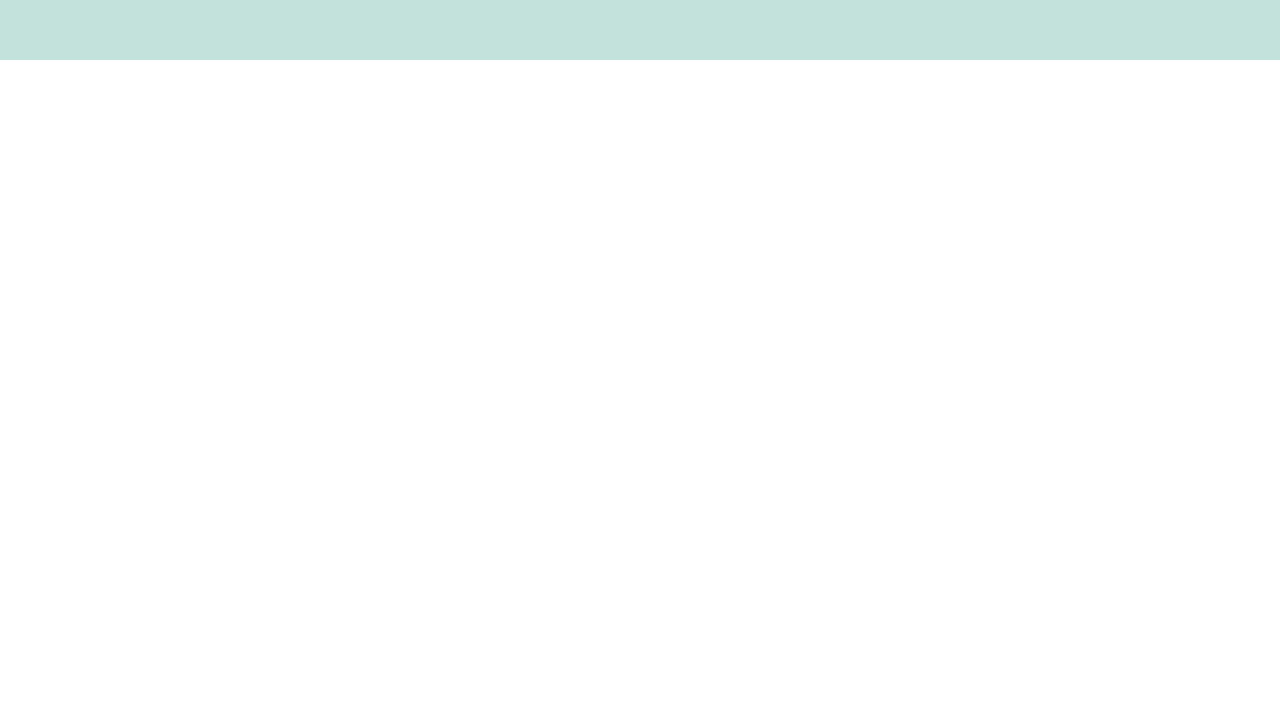
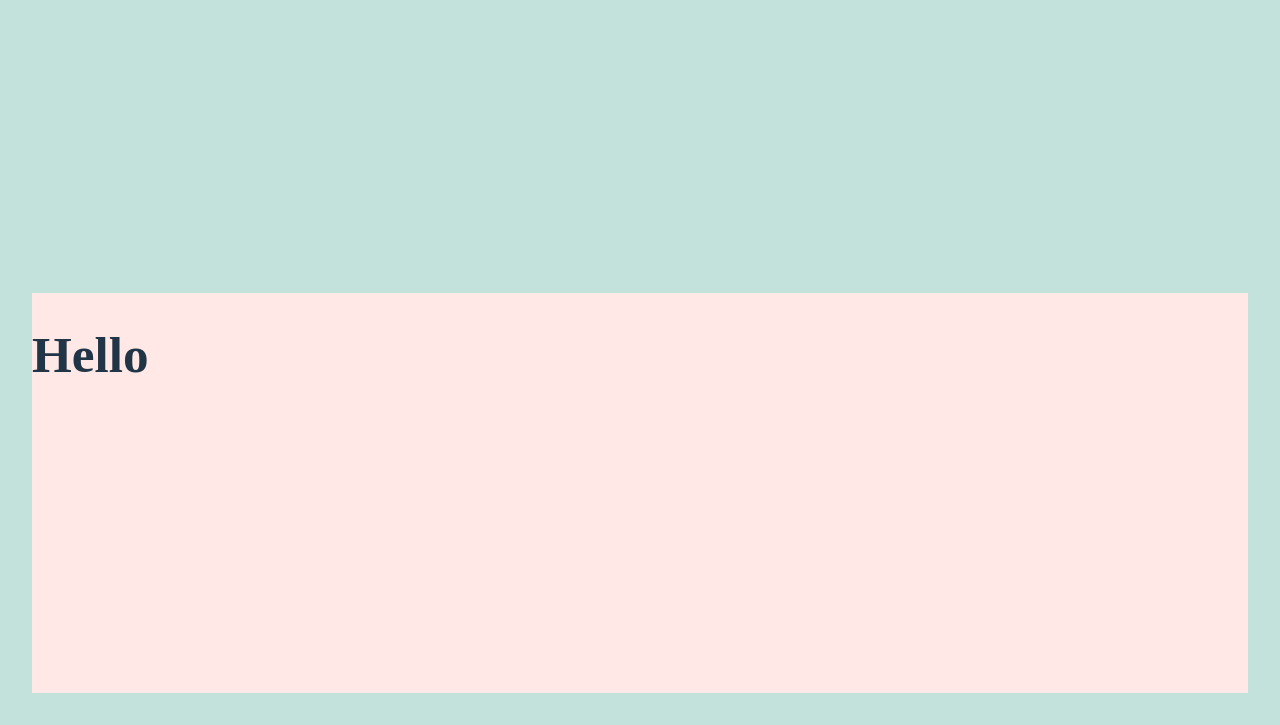
Before and after one commit to zackvalavanis/F-F-Frontend, a React (Vite) app: page / in a window 1280 px wide. Shown: the part 740-1465 px from the top of the page. Before the commit the page ends 800 px from the top, so only its background shows below. Built offline with nearby package versions, Linux system fonts and the light colour scheme.

Commit message:
added footer to the bottom of the landing page

```diff
--- a/src/screens/Footer/Footer.css
+++ b/src/screens/Footer/Footer.css
@@ -0,0 +1,6 @@
+.footer-container {
+  display: flex;
+  flex: 1;
+  background-color: #FFE8E6;
+  height: 400px;
+}
--- a/src/screens/Footer/Footer.tsx
+++ b/src/screens/Footer/Footer.tsx
@@ -1,6 +1,8 @@
+import './Footer.css'
+
 export function Footer() {
   return (
-    <div>
+    <div className='footer-container'>
       <h1>Hello</h1>
     </div>
   )
--- a/src/screens/LandingPage/LandingPage.css
+++ b/src/screens/LandingPage/LandingPage.css
@@ -0,0 +1,7 @@
+.main-container {
+  display: flex;
+  flex-direction: column;
+  min-height: 100vh;
+  font-family: 'Segoe UI', Tahoma, Geneva, Verdana, sans-serif;
+  background-color: #c3e2dc;
+}
--- a/src/screens/LandingPage/LandingPage.tsx
+++ b/src/screens/LandingPage/LandingPage.tsx
@@ -1,5 +1,7 @@
 import { useNavigate } from "react-router-dom"
 import { Header } from "../Header/Header"
+import { Footer } from "../Footer/Footer"
+import './LandingPage.css'
 
 export function LandingPage() {
   const navigate = useNavigate()
@@ -10,6 +12,10 @@ export function LandingPage() {
       <div onClick={() => navigate('/login')}>
 
       </div>
+      <div className="main-container">
+        <h1>Hello</h1>
+      </div>
+      <Footer />
     </div>
   )
 }
```
